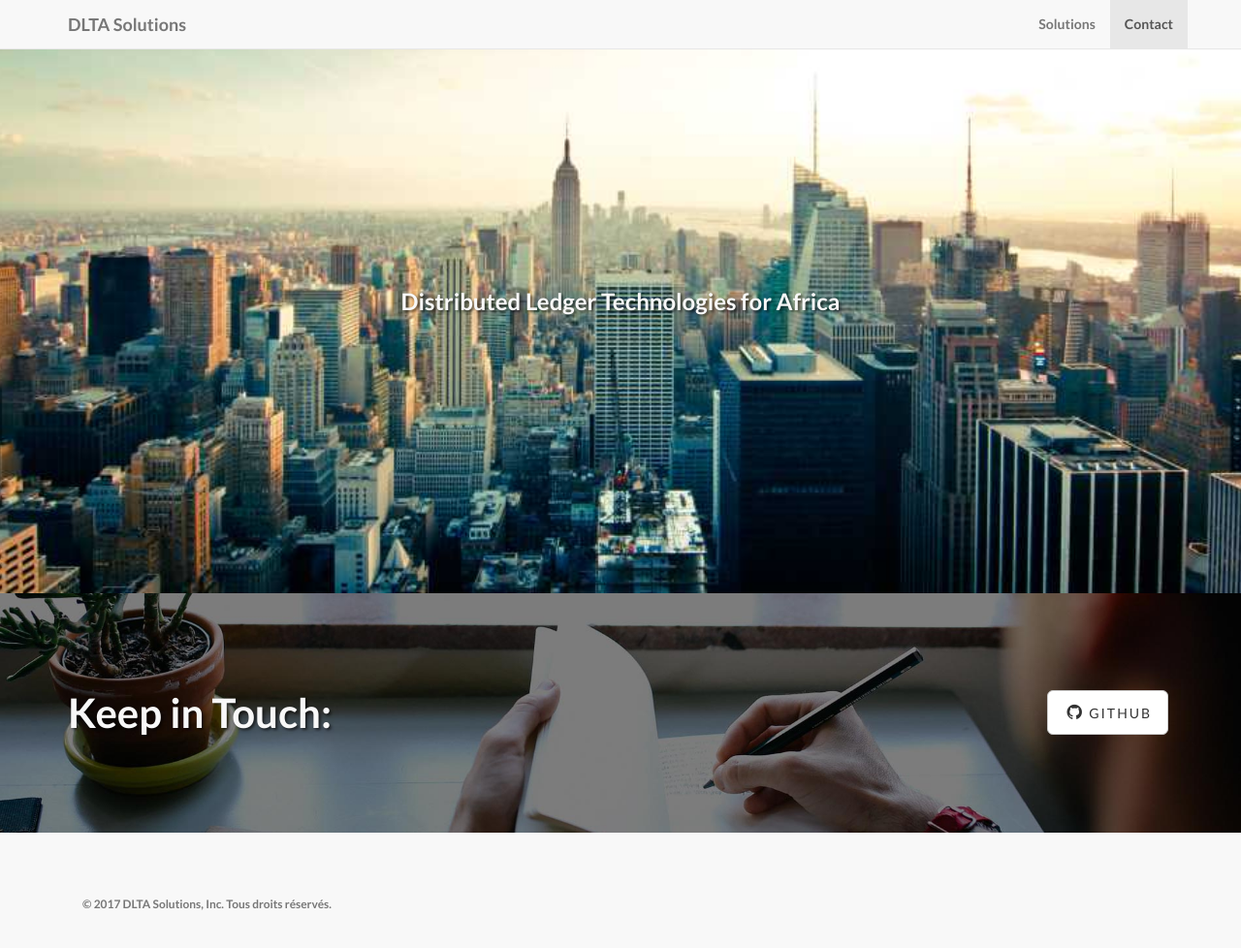
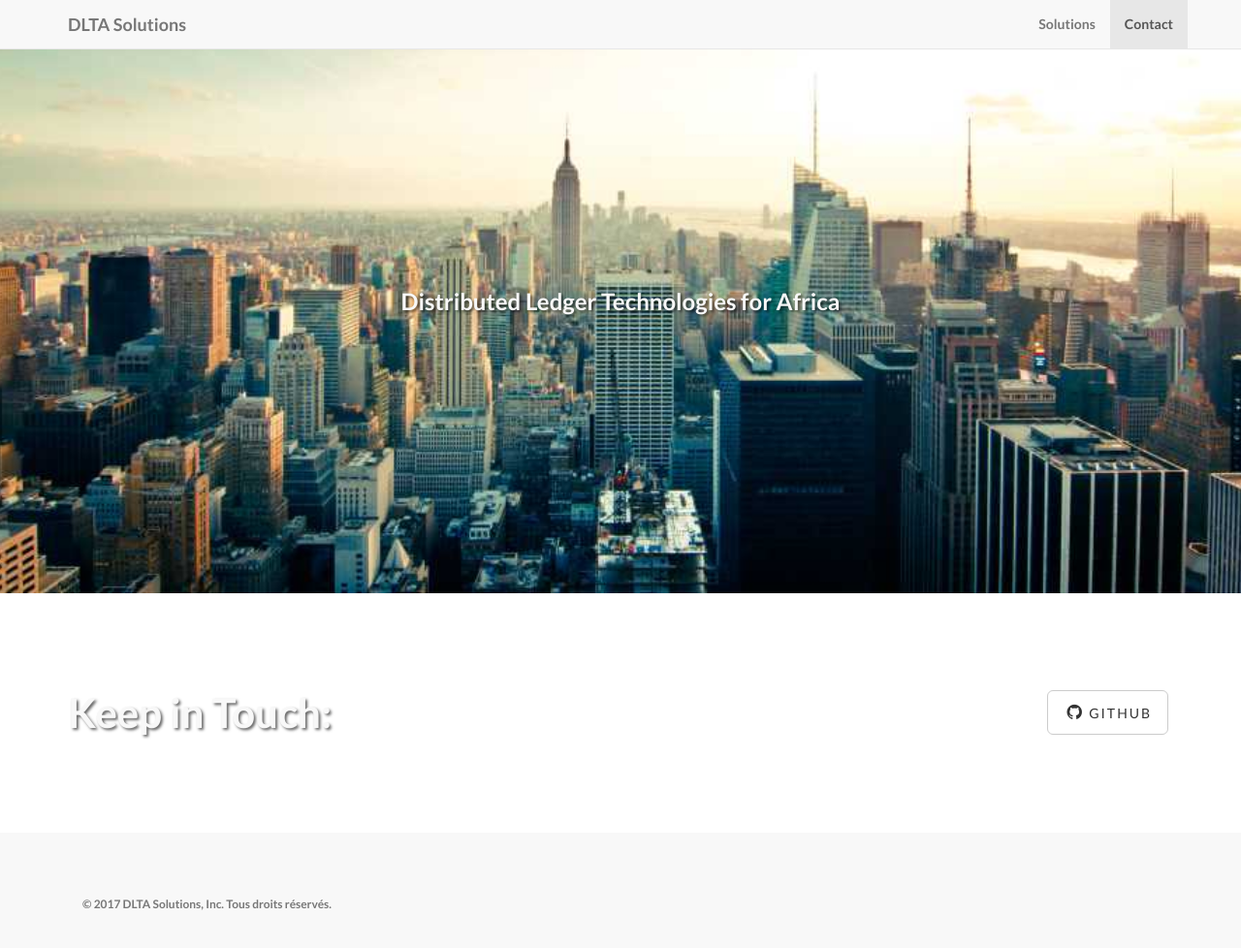
Before and after one commit to dltasolutions/dltasolutions.github.io, a Jekyll site: the page built from index.html, in a window 1280 px wide and 991 px high. Shown: the top 978 px of the window at 97% size. Built offline with Jekyll 4.4.1, drawn with Linux system fonts in a browser that asks for light colours.

Commit message:
Update landing-page.css

```diff
--- a/css/landing-page.css
+++ b/css/landing-page.css
@@ -112,7 +112,7 @@ h6 {
 .banner {
     padding: 100px 0;
     color: #f8f8f8;
-    background: url(../img/banner-bg.jpg) no-repeat center center;
+    background: no-repeat center center;
     background-size: cover;
 }
 
```
